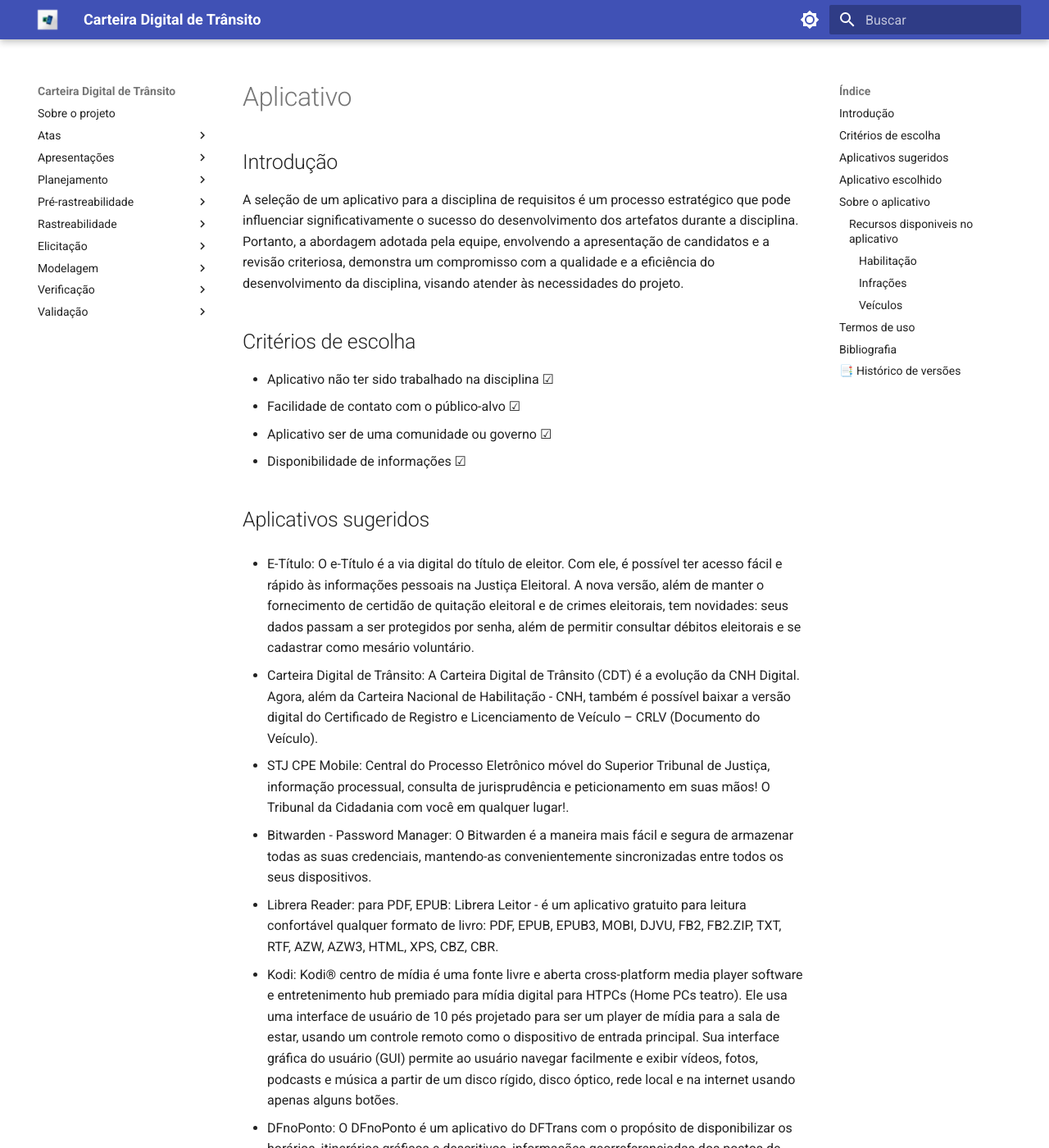
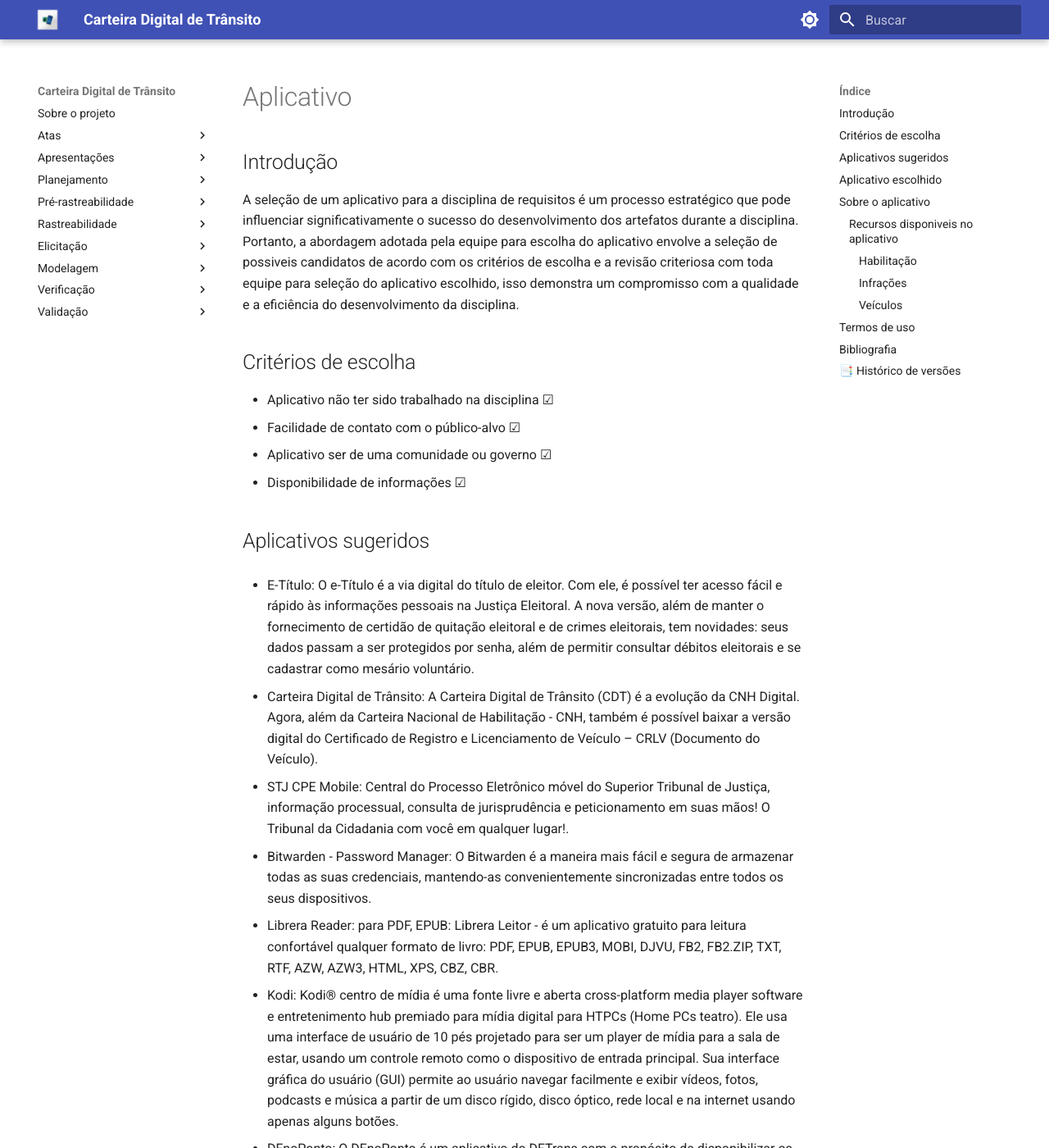
Before and after one commit to Requisitos-de-Software/2023.2-Carteira_Digital_de_Transito, an MkDocs documentation site: the page built from docs/planejamento/aplicativo.md, in a window 1280 px wide and 1400 px high. Shown: the whole window at 82% size. Built offline with MkDocs 1.6.1 and Material for MkDocs 9.7.7, drawn with Linux system fonts in a browser that asks for light colours; some of the changed text lies outside the part shown.

Commit message:
Update aplicativo.md

```diff
--- a/docs/planejamento/aplicativo.md
+++ b/docs/planejamento/aplicativo.md
@@ -2,7 +2,8 @@
 
 ## Introdução
 
-A seleção de um aplicativo para a disciplina de requisitos é um processo estratégico que pode influenciar significativamente o sucesso do desenvolvimento dos artefatos durante a disciplina. Portanto, a abordagem adotada pela equipe, envolvendo a apresentação de candidatos e a revisão criteriosa, demonstra um compromisso com a qualidade e a eficiência do desenvolvimento da disciplina, visando atender às necessidades do projeto.
+A seleção de um aplicativo para a disciplina de requisitos é um processo estratégico que pode influenciar significativamente o sucesso do desenvolvimento dos artefatos durante a disciplina. Portanto, a abordagem adotada pela equipe para escolha do aplicativo envolve a seleção de possiveis candidatos de acordo com os critérios de escolha e a revisão criteriosa com toda equipe para seleção do aplicativo escolhido, isso demonstra um compromisso com a qualidade e a eficiência do desenvolvimento da disciplina.
+
 
 ## Critérios de escolha
 
@@ -29,7 +30,7 @@
 
 ## Aplicativo escolhido
 
-Com base nos critérios estabelecidos e orientação do professor sobre os aspectos que devem ser avaliados, o grupo optou por escolher o aplicativo da carteira digital de trânsito para o estudo ao longo da disciplina. O principal aspecto que influenciou a escolha do aplicativo foi o público-alvo diversificado e de fácil acesso atendido pelo aplicativo. Proporcionando uma variedade de cenários de uso que enriquecem a análise de requisitos.
+Com base nos critérios estabelecidos e orientação do professor sobre os aspectos que devem ser avaliados, o grupo optou por escolher o aplicativo da carteira digital de trânsito para o estudo ao longo da disciplina. O principal aspecto que influenciou a escolha do aplicativo foi o diferencial do público-alvo diversificado e a familiaridade de toda a equipe com o aplicativo. O que proporciona uma maior intimidade da equipe com o aplicativo.
 
 ## Sobre o aplicativo
 
@@ -90,3 +91,4 @@
 `1.0` | 19/09/2023| Criação do documento | [Mayara Alves](https://github.com/Mayara-tech) | [Limirio Guimarães](https://github.com/LimirioGuimaraes)|
 `1.1` | 28/09/2023 | Alterações após apresentação | [Milena Baruc](https://github.com/MilenaBaruc) | [Vinicius Mendes](https://github.com/yabamiah)|
 `1.2` | 29/09/2023 | Alteração aplicativos sugeridos | [Milena Baruc](https://github.com/MilenaBaruc) | [Vinicius Mendes](https://github.com/yabamiah)|
+`1.3` | 06/12/2023 | Correção do artefato | [Mayara Alves](https://github.com/Mayara-tech) |[Limirio Guimarães](https://github.com/LimirioGuimaraes)|
```
